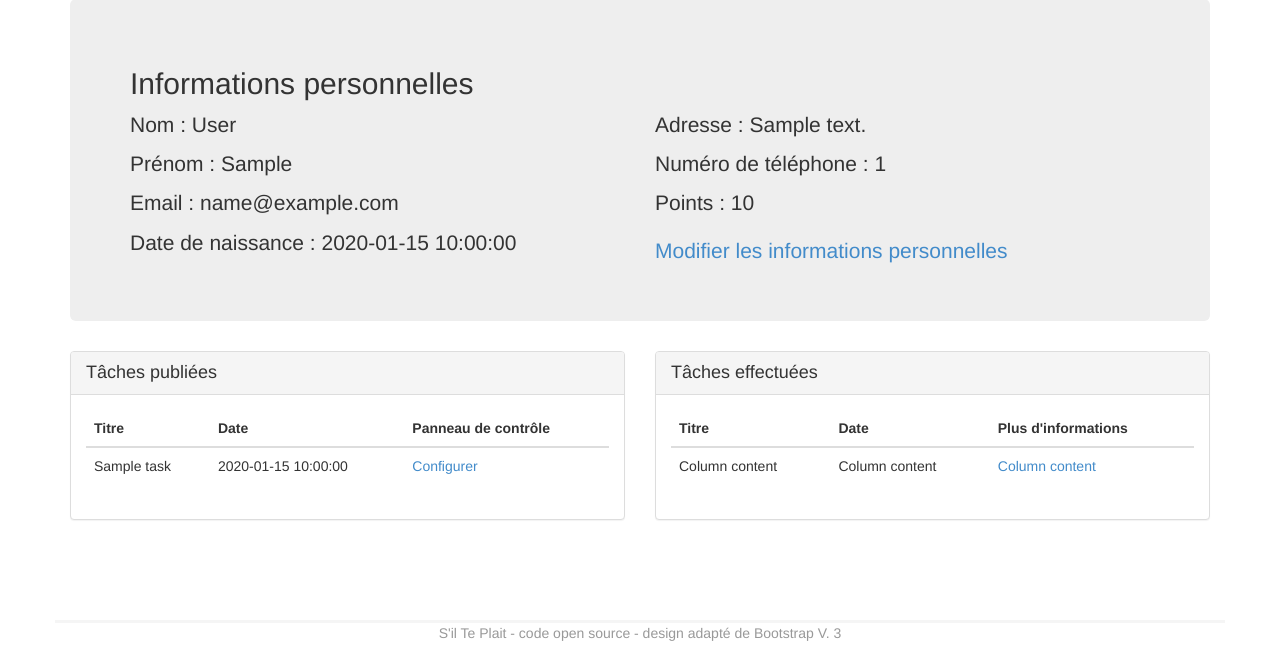
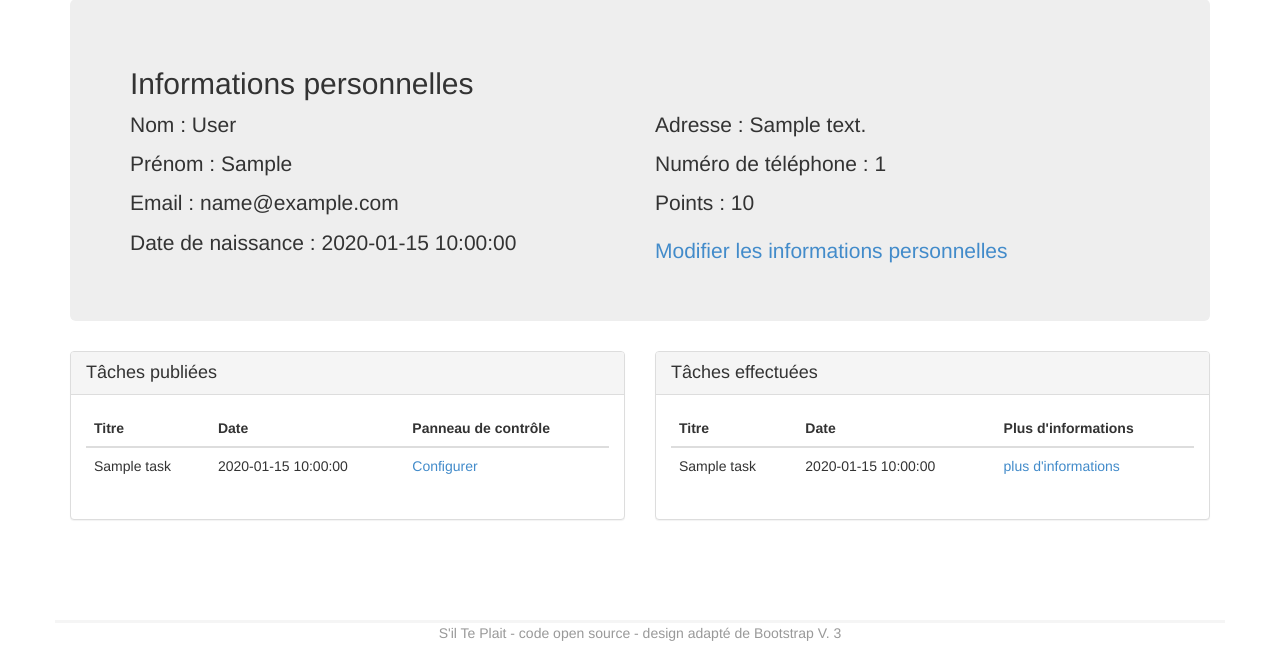
Before and after one commit to quentinl-c/projet_progweb, a Python web app: template stp/templates/profil.html in a window 1280 px wide. Shown: the part 191-851 px from the top of the page. Run offline with Jinja, Linux system fonts and the light colour scheme; the template is opened without the code that fills it: most values are stand-ins (such as "Sample title", 1, 10 or a date in 2020); some libraries are stand-ins or nearby versions.

Commit message:
Add accepted Tasks in TaskPanel

```diff
--- a/stp/controller/profil.py
+++ b/stp/controller/profil.py
@@ -32,6 +32,10 @@ class Profil(Handler):
 
 		params["taskOffer"] = TaskOffer.findByCreator(user.login)
 
-		params["task"] = Task.findByproviderLogin(user.login)
+		l=[]
+		for t in Task.findByproviderLogin(user.login):
+			idf=t.taskOfferId
+			l.append(TaskOffer.get_by_id(int(idf)))
+		params["task"] = l
 
 		self.render("profil.html", auth = True, **params)
--- a/stp/controller/taskPanel.py
+++ b/stp/controller/taskPanel.py
@@ -26,7 +26,8 @@ class TaskPanel(Handler):
 			title = task.title,
 			creator = task.creatorLogin,
 			content = task.content,
-			date = task.date
+			date = task.date,
+			address = task.address
 			)
 		if is_valid_and_secure(self, "userId"):
 			userId = read_secure(self, "userId")
--- a/stp/model/Task.py
+++ b/stp/model/Task.py
@@ -23,9 +23,9 @@ class Task(db.Model):
 	def findByproviderLogin(cls, providerLogin):
 		tasks = db.GqlQuery("SELECT * FROM Task WHERE providerLogin = \'%s\'" % providerLogin).run()
 		l = []
-		TasKJoined = namedtuple('task', ['title','done', 'accepted'])
+		TasKJoined = namedtuple('task', ['taskOfferId','title','done', 'accepted'])
 		for task in tasks:
 			taskOffer = TaskOffer.get_by_id(int(task.taskOfferId))
-			t = TasKJoined(taskOffer.title, task.done, task.accepted)
+			t = TasKJoined(task.taskOfferId, taskOffer.title, task.done, task.accepted)
 			l.append(t)
 		return l
--- a/stp/templates/profil.html
+++ b/stp/templates/profil.html
@@ -71,11 +71,13 @@
 						</tr>
 					</thead>
 					<tbody>
+						{% for t in task %}
 						<tr>
-							<td>Column content</td>
-							<td>Column content</td>
-							<td><a href="">Column content</a></td>
+							<td>{{t.title}}</td>
+							<td>{{t.date}}</td>
+							<td><a href="/task/{{t.key().id()}}">plus d'informations</a></td>
 						</tr>
+						{% endfor %}
 					</tbody>
 				</table>
 				{% else %}
```
